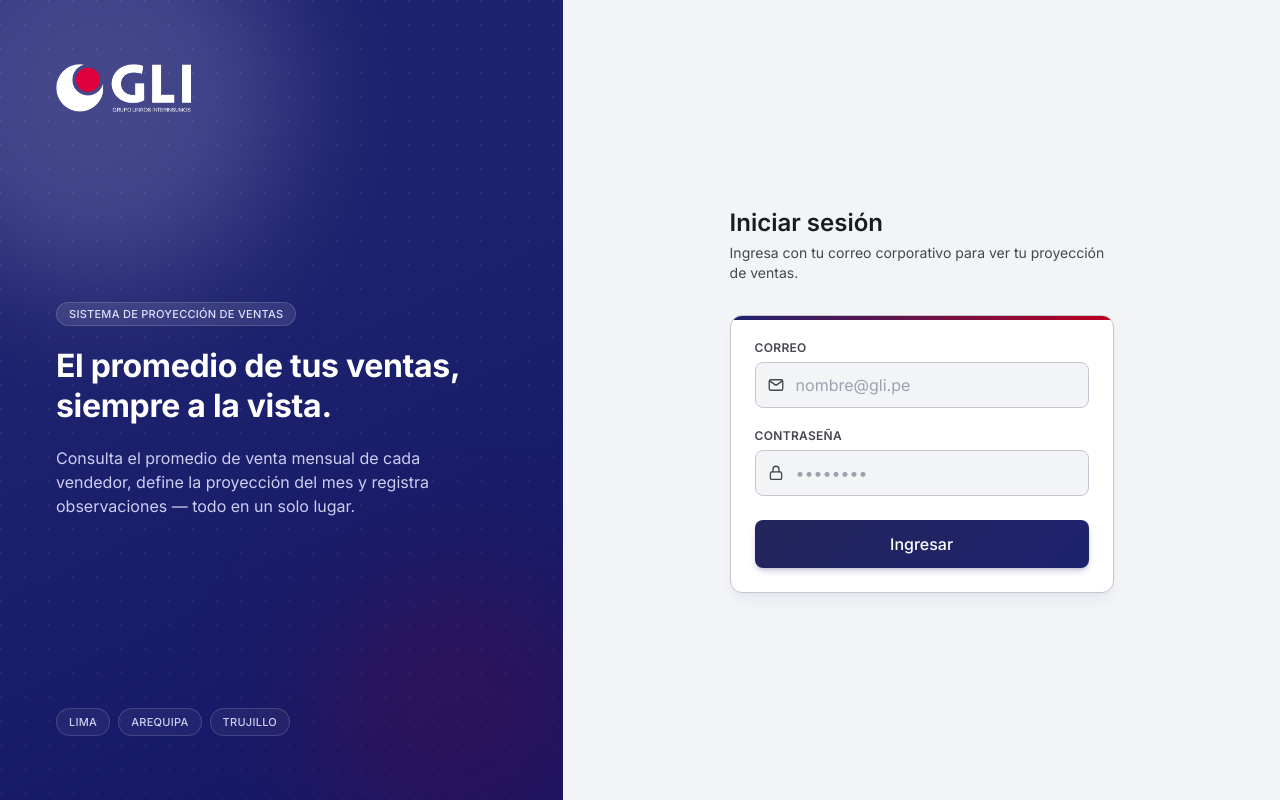
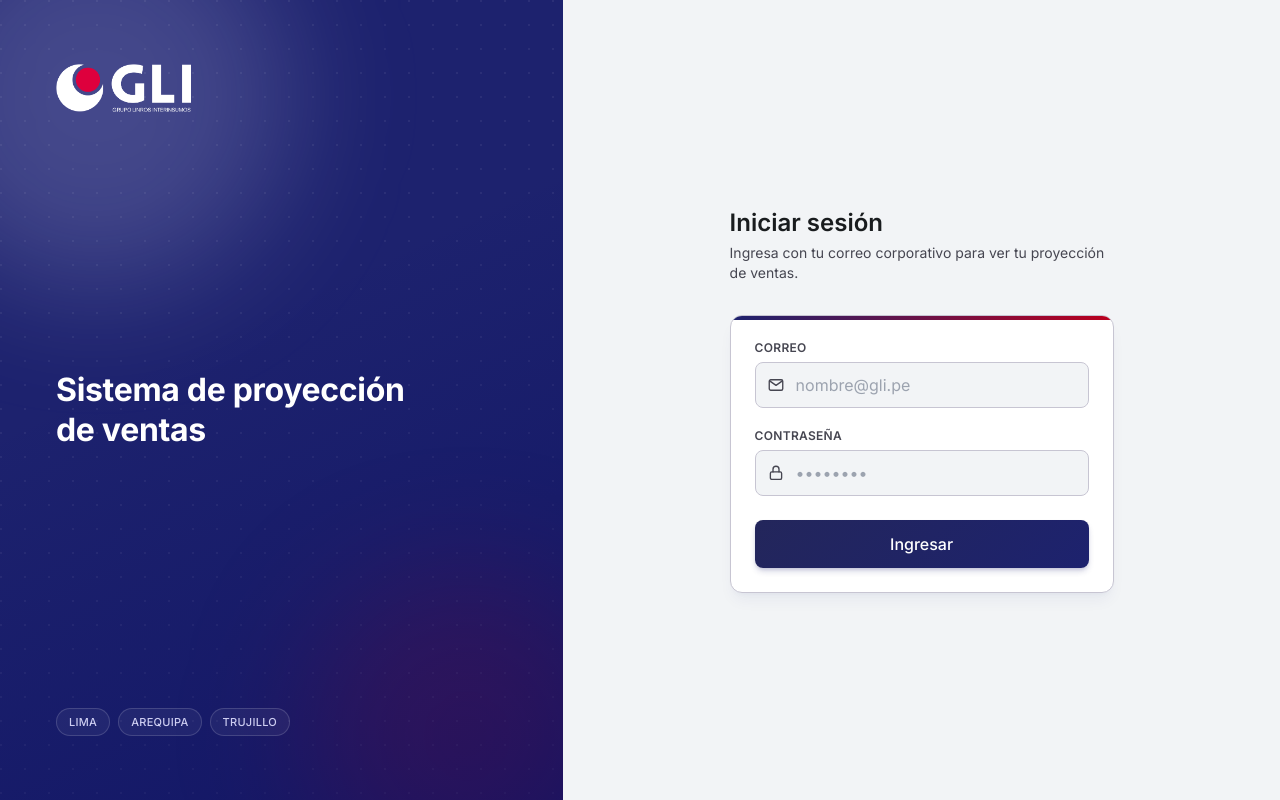
Before and after one commit to GrupoLinrosInterinsumos/proyeccion-ventas-gli, a Next.js app: page /login in a window 1280 px wide. Built offline with nearby package versions, Linux system fonts and the light colour scheme; no server answers.

Commit message:
Simplify login panel copy
Replace the badge + headline + marketing paragraph with a single line:
"Sistema de proyección de ventas".

```diff
--- a/app/login/page.tsx
+++ b/app/login/page.tsx
@@ -31,17 +31,8 @@ export default async function LoginPage() {
           <GliLogo variant="onDark" height={48} />
         </div>
 
-        <div className="relative flex flex-col gap-5">
-          <span className="w-fit rounded-full border border-white/15 bg-white/10 px-3 py-1 text-label-sm uppercase tracking-wide text-primary-fixed backdrop-blur-sm">
-            Sistema de proyección de ventas
-          </span>
-          <h1 className="max-w-md text-headline-lg text-on-primary">
-            El promedio de tus ventas, siempre a la vista.
-          </h1>
-          <p className="max-w-sm text-body-md text-primary-fixed/90">
-            Consulta el promedio de venta mensual de cada vendedor, define la proyección del mes
-            y registra observaciones — todo en un solo lugar.
-          </p>
+        <div className="relative">
+          <h1 className="max-w-sm text-headline-lg text-on-primary">Sistema de proyección de ventas</h1>
         </div>
 
         <div className="relative flex flex-wrap gap-2">
```
